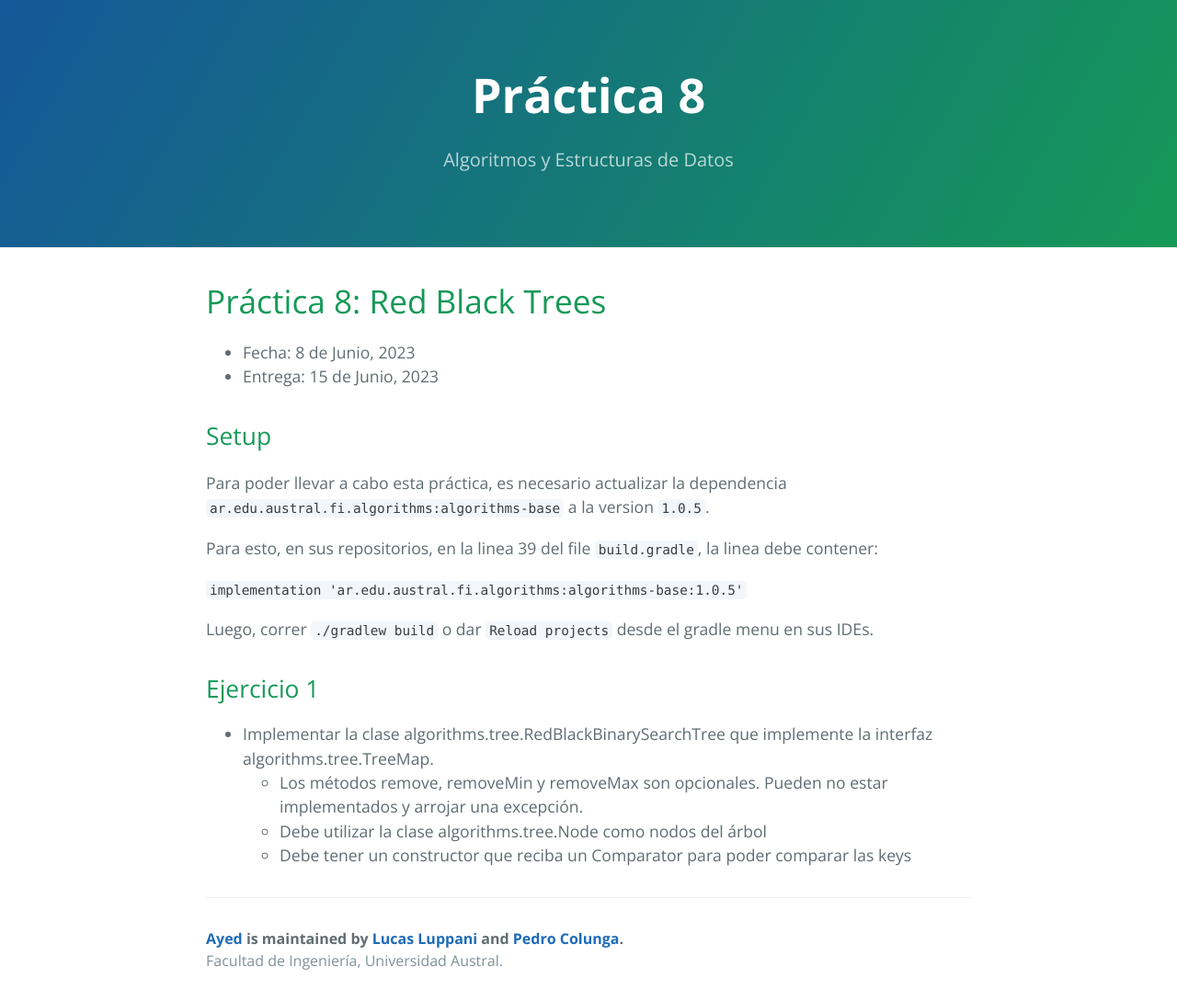
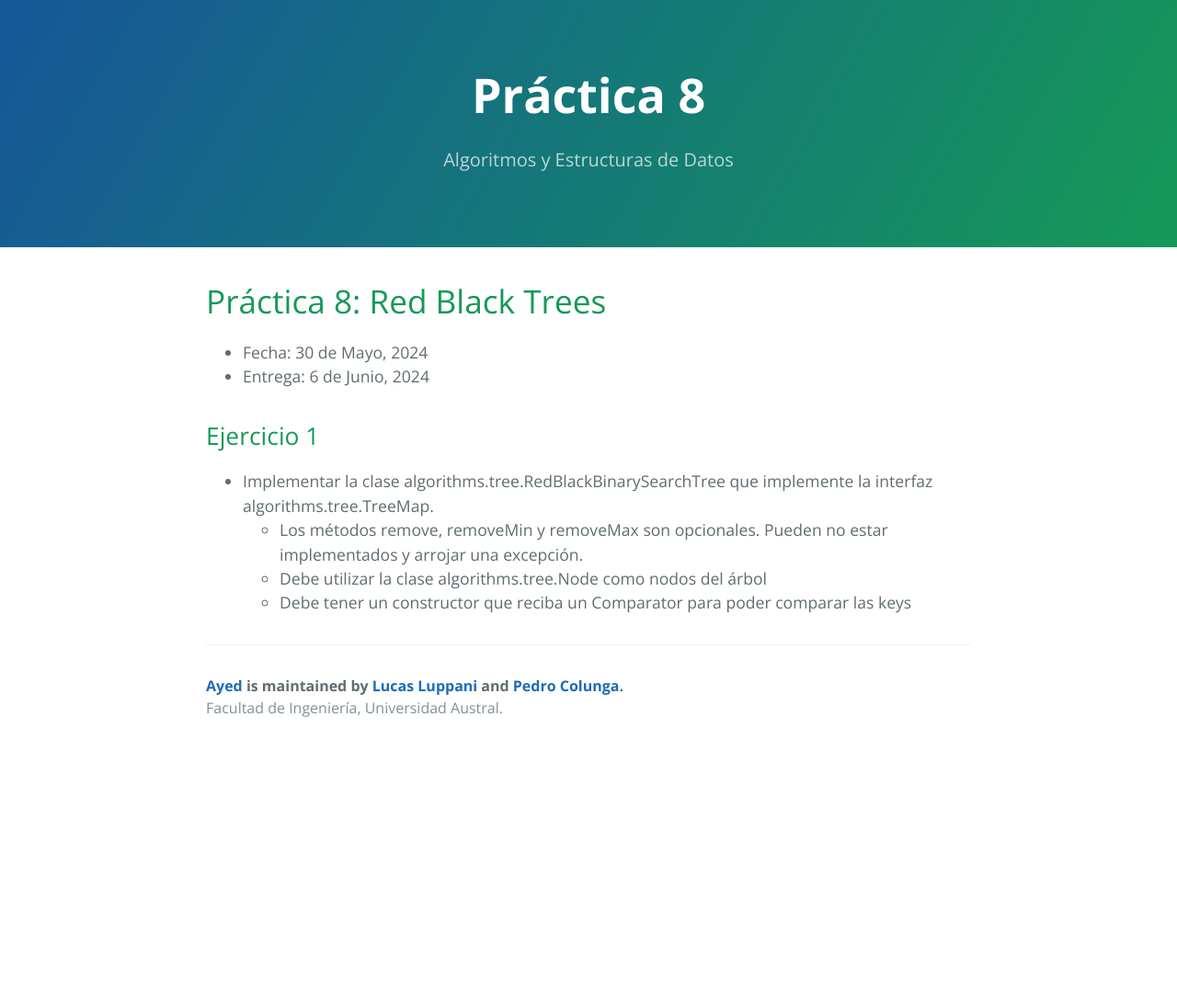
Before and after one commit to FacultadDeIngenieria/ayed, a Jekyll site: the page built from practice/tp8.md, in a window 1280 px wide. Shown: the whole page at 92% size. Built offline with Jekyll 4.4.1, drawn with Linux system fonts in a browser that asks for light colours; after the commit the page ends 900 px from its top, so only the background shows below that.

Commit message:
Enable TP8

````diff
--- a/practice/tp8.md
+++ b/practice/tp8.md
@@ -6,18 +6,8 @@ permalink: /practice/8
 
 # Práctica 8: Red Black Trees
 
-* Fecha: 8 de Junio, 2023
-* Entrega: 15 de Junio, 2023
-
-## Setup
-Para poder llevar a cabo esta práctica, es necesario actualizar la dependencia `ar.edu.austral.fi.algorithms:algorithms-base` a la version `1.0.5`.
-
-Para esto, en sus repositorios, en la linea 39 del file `build.gradle`, la linea debe contener:
-
-```    implementation 'ar.edu.austral.fi.algorithms:algorithms-base:1.0.5'```
-
-Luego, correr `./gradlew build` o dar `Reload projects` desde el gradle menu en sus IDEs.
-
+* Fecha: 30 de Mayo, 2024
+* Entrega: 6 de Junio, 2024
 
 ## Ejercicio 1
 
````
Also changed, not shown: README.md.
